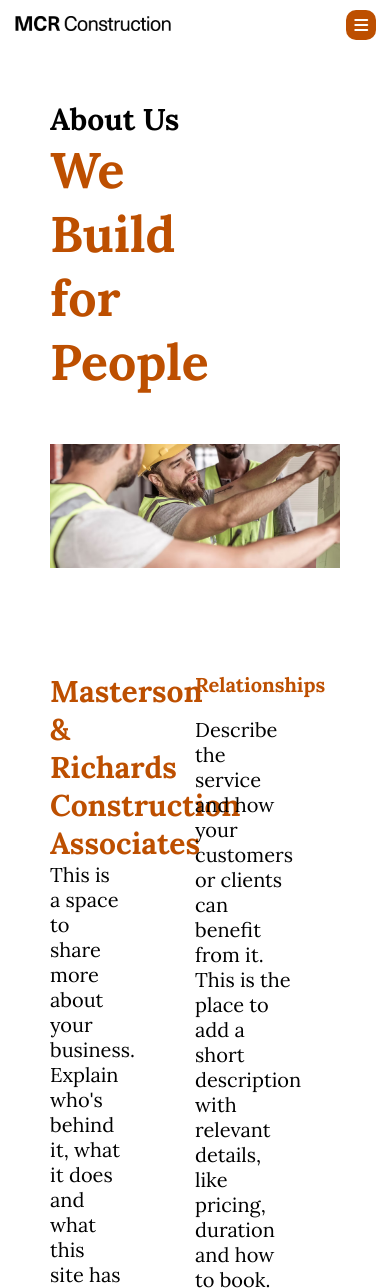
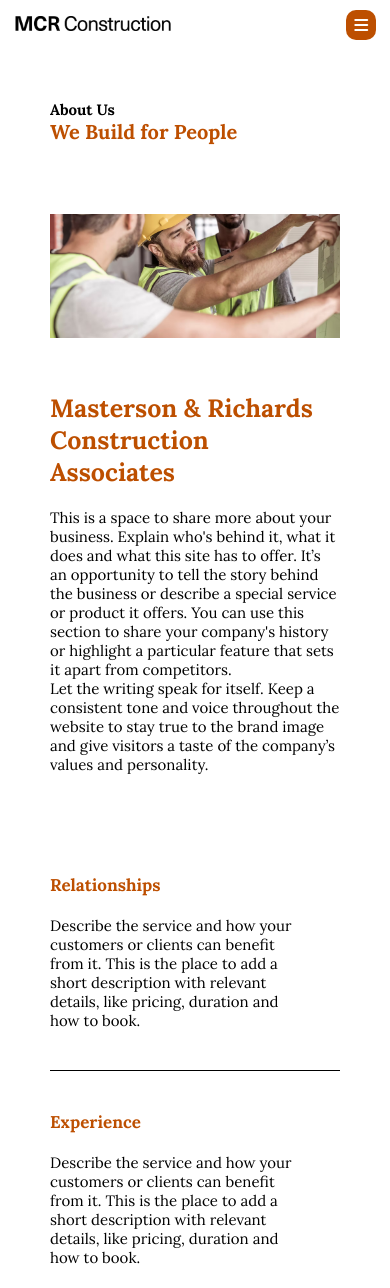
Before and after one commit to Gmorchil/construction, a plain HTML site: page about.html in a window 390 px wide. Shown: the top 1288 px of the page. Drawn offline with Linux system fonts and the light colour scheme.

Commit message:
project da about gasworda

```diff
--- a/about.css
+++ b/about.css
@@ -198,7 +198,7 @@ footer {
   flex-direction: column;
   gap: 10px;
 }
-
+/*Selection იწყება*/
 section {
   padding: 100px 50px;
 }
@@ -243,7 +243,7 @@ section {
 }
 
 .con_asso_left p {
-  width: 50%;
+  width: 80%;
   font-size: 20px;
 }
 
@@ -260,7 +260,7 @@ section {
 }
 
 .con_asso_right p {
-  width: 70%;
+  width: 90%;
   font-size: 20px;
 }
 
@@ -294,7 +294,7 @@ hr {
 }
 
 .our_miss_right {
-  width: 50%;
+  width: 90%;
   display: flex;
   flex-direction: column;
   justify-content: space-between;
@@ -350,6 +350,67 @@ a:hover {
   .burger #fa-bars {
     display: flex;
   }
+
+
+.h3_abo {
+  font-size: 20px;
+}
+
+.h1_abo {
+  font-size: 40px;
+
+}
+
+
+.con_asso_left h1 {
+  font-size: 25px;
+}
+
+.con_asso_left p {
+  width: 80%;
+  font-size: 15px;
+}
+
+
+.con_asso_right h3 {
+  width: 80%;
+  font-size: 15px;
+  color: #bd4f00;
+}
+
+.con_asso_right p {
+  font-size: 15px;
+}
+
+
+
+.our_miss {
+  flex-direction: column;
+  gap: 20px;
+  height: auto;
+}
+
+.our_miss_left {
+  width: 100%;
+  height: 100%;
+}
+
+.our_miss_left img {
+  padding: 25px;
+}
+
+.our_miss_right {
+  width: 100%;
+  padding: 25px;
+}
+.our_miss_right_p {
+  width: 100%;
+  font-size: 15px;
+}
+
+.abo_title{
+  padding-bottom: 30px;
+}
 }
 
 @media (max-width: 900px) {
@@ -401,4 +462,56 @@ padding: 50px 0;
   font-size: larger;
   text-decoration: none;
 }
+
+.abo_title {
+  width: 100%;
 }
+
+.h3_abo {
+  font-size: 15px;
+}
+
+.h1_abo {
+  font-size: 20px;
+}
+
+
+
+.con_asso {
+  padding-top: 50px;
+  flex-direction: column;
+  gap: 100px;
+}
+
+.con_asso_left {
+  height: auto;
+  width: 100%;
+  gap: 20px;
+
+}
+
+.con_asso_left h1 {
+  width: 100%;
+  font-size: 25px;
+}
+
+.con_asso_left p {
+  width: 100%;
+  font-size: 15px;
+}
+
+.con_asso_right {
+ height: auto;
+  width: 100%;
+}
+
+.con_asso_right h3 {
+  font-size: 17px;
+}
+
+.abo_title{
+  gap: 20px;
+  padding-bottom: 20px;
+}
+
+}
```
Also changed, not shown: project.css (+79 -28 lines).
